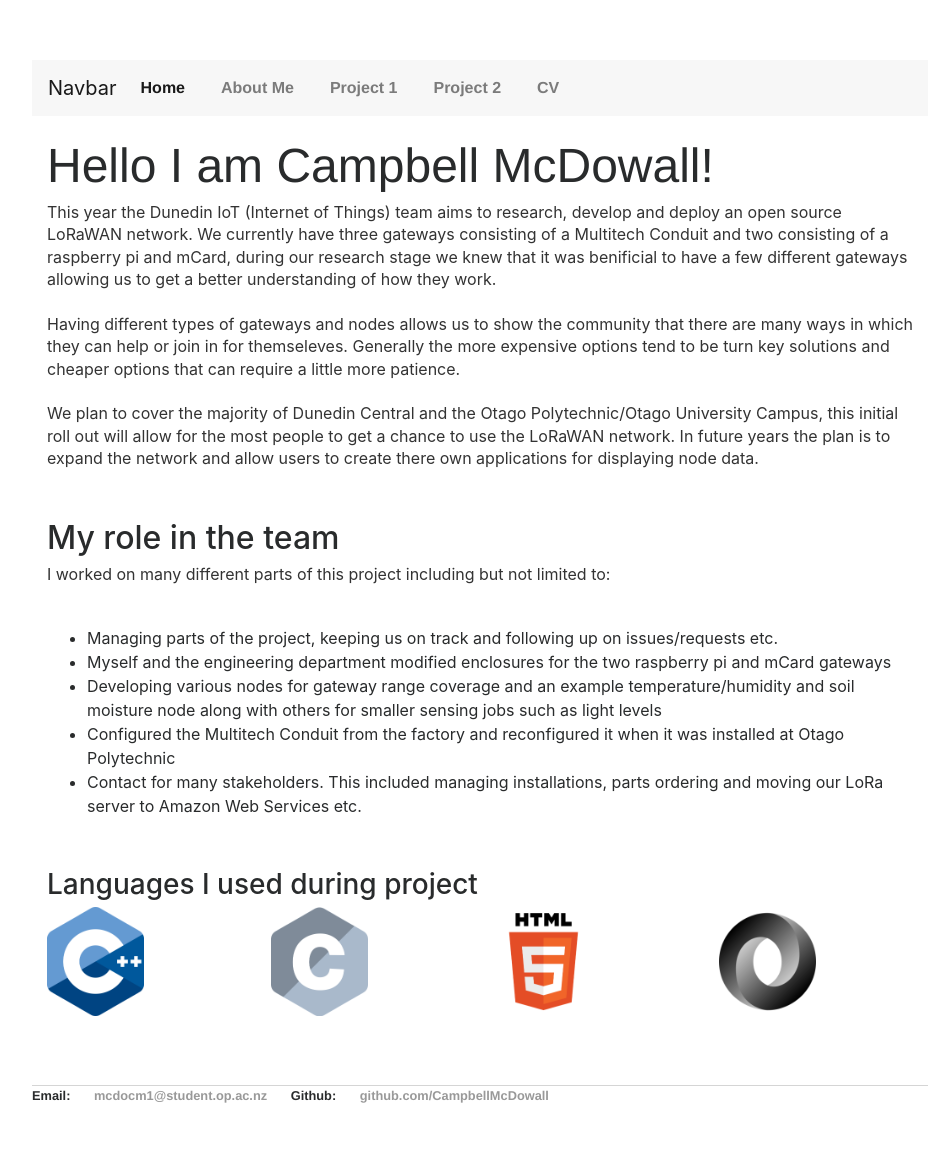
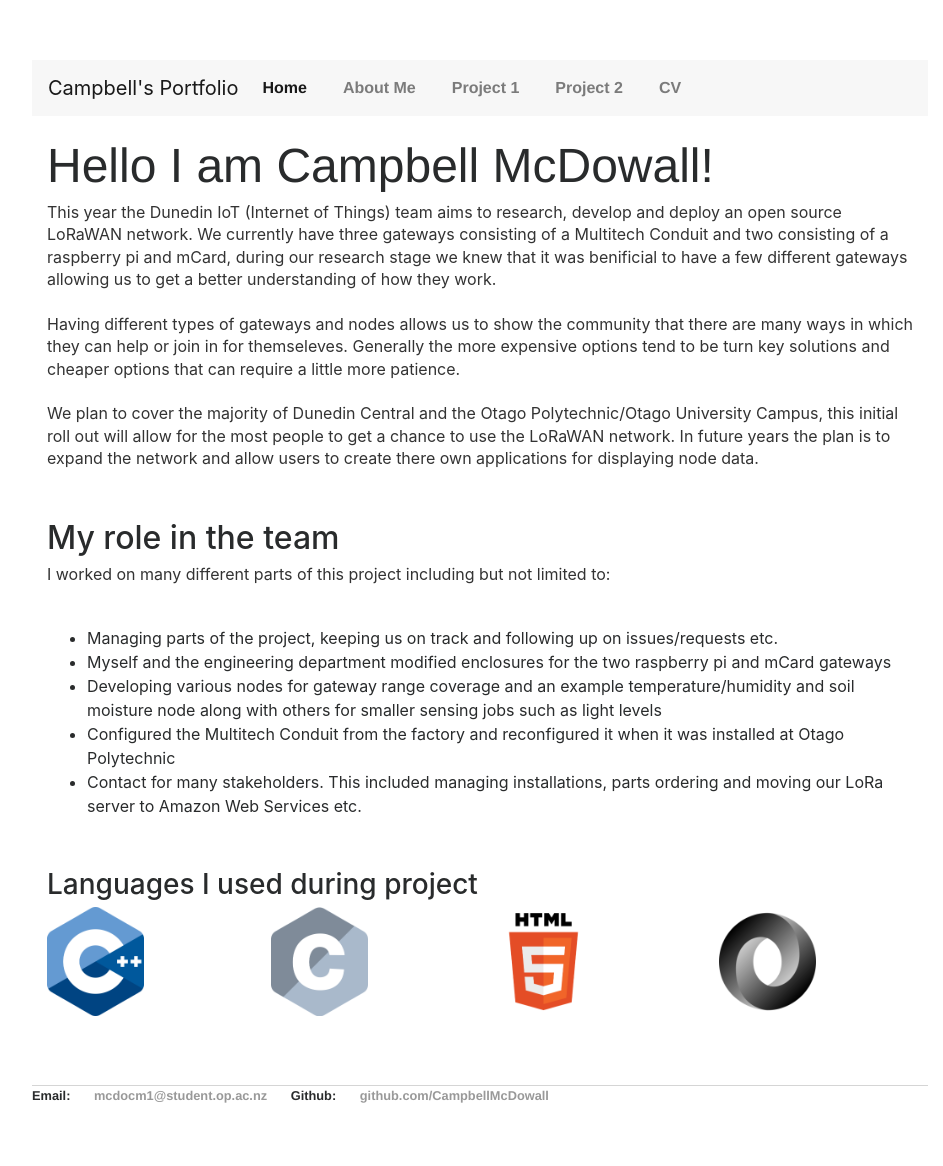
Before and after one commit to CampbellMcDowall/CampbellMcDowall.github.io, a Jekyll site: the page built from index.html, in a window 1280 px wide. Shown: the whole page, without its empty margins (160-1103 px from the left). Built offline with Jekyll 4.4.1, drawn with Linux system fonts in a browser that asks for light colours; nearby versions of some CDN libraries.

Commit message:
Update default.html

```diff
--- a/_layouts/default.html
+++ b/_layouts/default.html
@@ -24,7 +24,7 @@
     <button class="navbar-toggler navbar-toggler-right" type="button" data-toggle="collapse" data-target="#navbarTogglerDemo02" aria-controls="navbarTogglerDemo02" aria-expanded="false" aria-label="Toggle navigation">
       <span class="navbar-toggler-icon"></span>
     </button>
-    <a class="navbar-brand" href="#">Navbar</a>
+    <a class="navbar-brand" href="/index.html">Campbell's Portfolio</a>
      <div class="collapse navbar-collapse" id="navbarTogglerDemo02">
        <ul class="navbar-nav mr-auto mt-2 mt-md-0">
          <li class="nav-item active">
```
